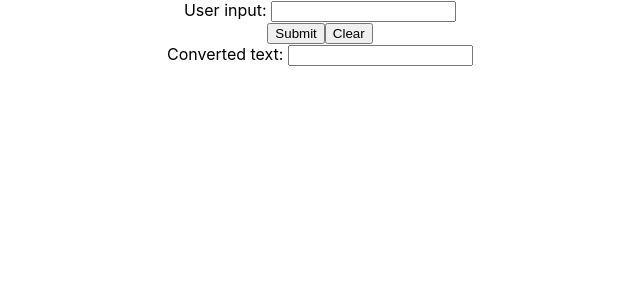
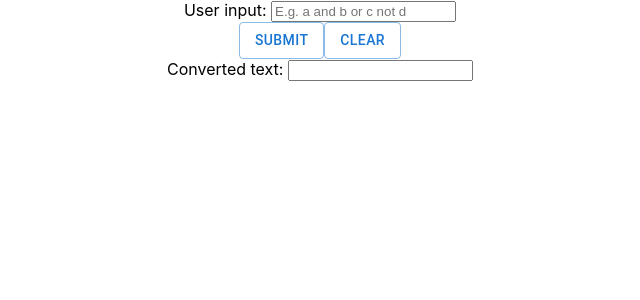
Before and after one commit to vibhaskamal/boolean-it, a React (Create React App) app: page / in a window 1280 px wide. Shown: the top 300 px of the page, without its empty margins (320-960 px from the left). Built offline with nearby package versions, Linux system fonts and the light colour scheme.

Commit message:
Added Material UI

```diff
--- a/package.json
+++ b/package.json
@@ -3,12 +3,18 @@
   "version": "0.1.0",
   "private": true,
   "dependencies": {
+    "@emotion/react": "^11.5.0",
+    "@emotion/styled": "^11.3.0",
+    "@mui/icons-material": "^5.0.4",
+    "@mui/material": "^5.0.4",
+    "@mui/styled-engine-sc": "^5.0.3",
     "@testing-library/jest-dom": "^5.11.4",
     "@testing-library/react": "^11.1.0",
     "@testing-library/user-event": "^12.1.10",
     "react": "^17.0.2",
     "react-dom": "^17.0.2",
     "react-scripts": "4.0.3",
+    "styled-components": "^5.3.3",
     "web-vitals": "^1.0.1"
   },
   "scripts": {
--- a/src/App.js
+++ b/src/App.js
@@ -1,6 +1,9 @@
 import { useState } from 'react';
 import { convertTextToBoolean } from './services/convertTextToBoolean';
 import './App.css';
+import Button from '@mui/material/Button';
+
+const placeholderText = 'E.g. a and b or c not d';
 
 function App() {
   let [userInput, setUserInput] = useState('');
@@ -25,14 +28,10 @@ function App() {
   return (
     <div className="App">
       <label>User input: </label>
-      <input type="text" value={userInput} onChange={event => handleInputChange(event)} />
+      <input type="text" placeholder={placeholderText} value={userInput} onChange={event => handleInputChange(event)} />
       <br />
-      <button onClick={handleSubmit}>
-        Submit
-      </button>
-      <button onClick={handleClear}>
-        Clear
-      </button>
+      <Button variant="outlined" onClick={handleSubmit}>Submit</Button>
+      <Button variant="outlined" onClick={handleClear}>Clear</Button>
       <br />
       <label>Converted text: </label> <input type="text" value={convertedText} readOnly={true} />
     </div>
```
Also changed, not shown: 1 other file (tests, documents, lock files or other folders).
